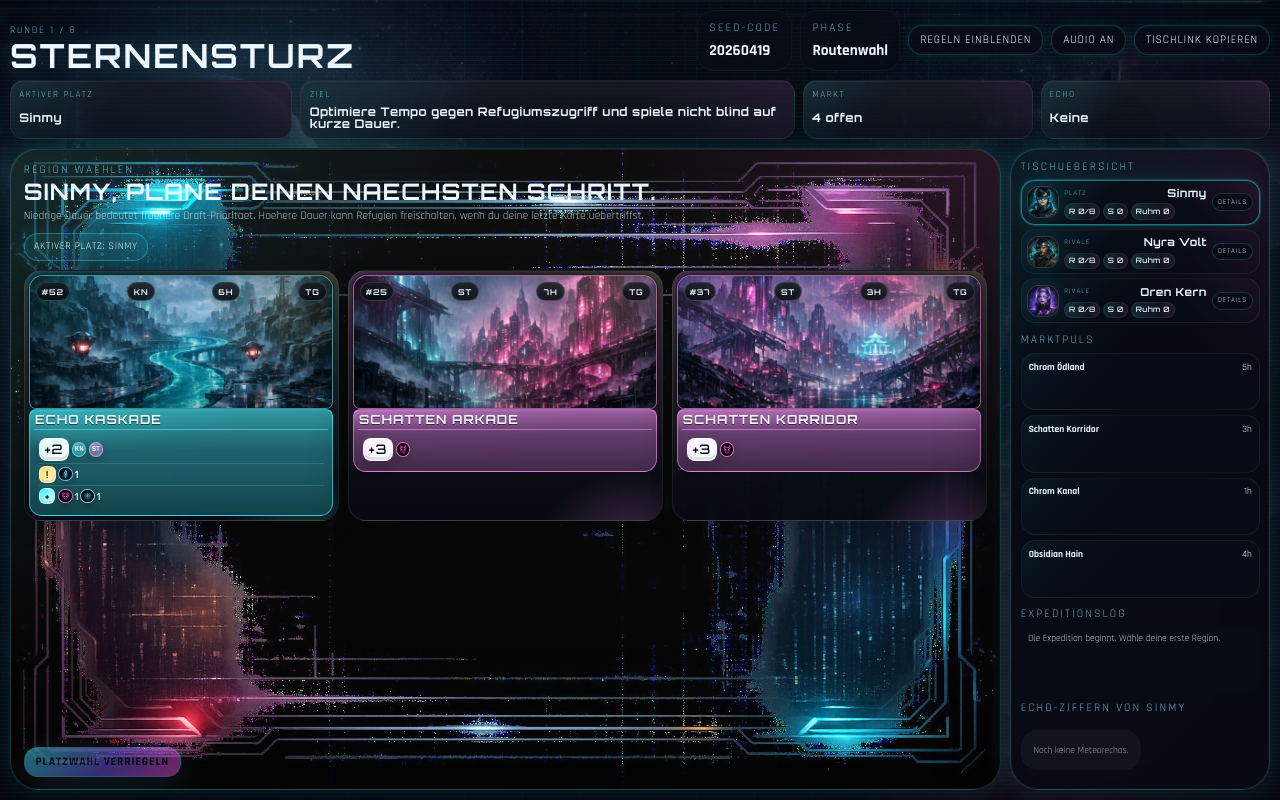
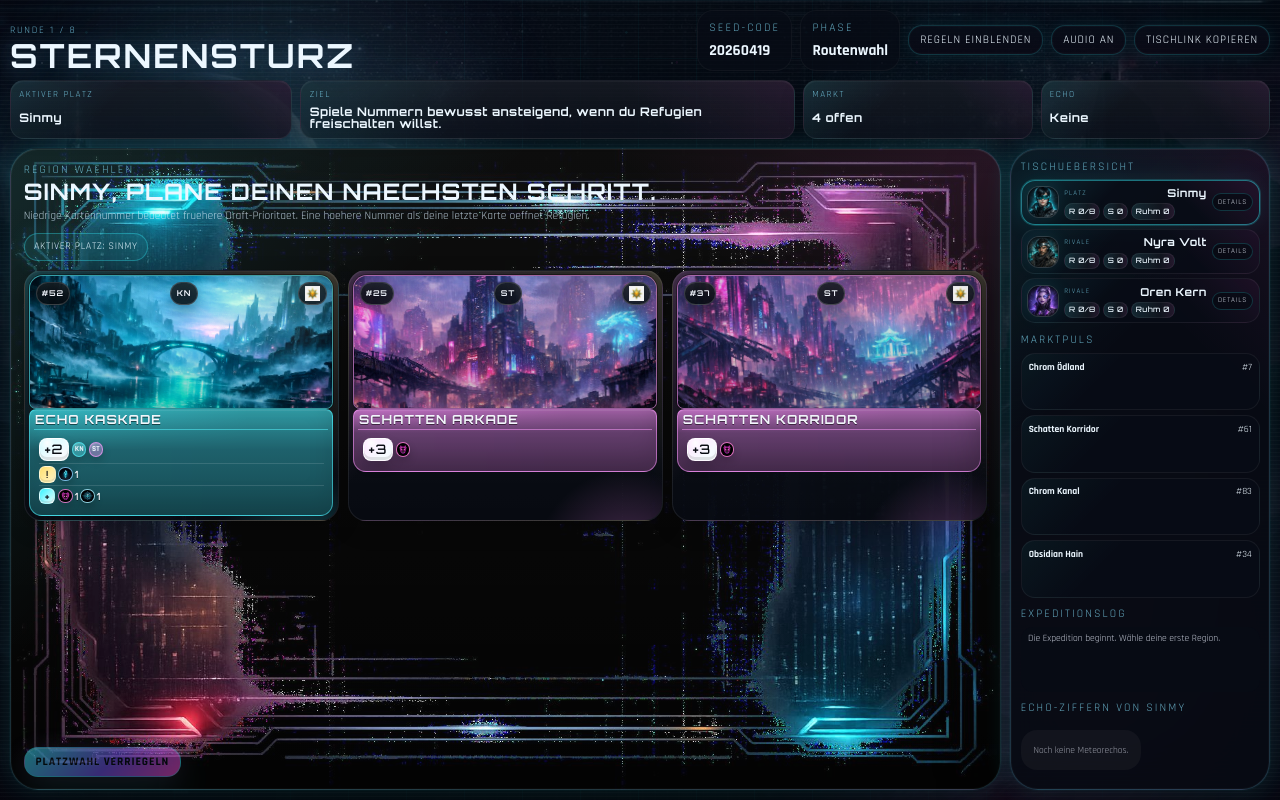
Before and after one commit to sinyrk-bit/faraway-atlas, a React (Vite) app: page / in a window 1280 px wide. Both pictures are taken after a click on the button "TAGESMODUS STERNENSTURZ". Built offline with nearby package versions, Linux system fonts and the light colour scheme.

Commit message:
Switch cards to serial order and new day-night icons

```diff
--- a/src/App.css
+++ b/src/App.css
@@ -1023,6 +1023,9 @@
   width: 100%;
   height: 100%;
   object-fit: cover;
+  transform-origin: center;
+  transition: transform 220ms ease, filter 220ms ease;
+  will-change: transform, filter;
 }
 
 .card-art-description {
@@ -1636,8 +1639,8 @@
 .card-art-shell::after {
   background:
     linear-gradient(180deg, rgba(3, 6, 12, 0.04), transparent 42%, rgba(2, 5, 10, 0.24)),
-    radial-gradient(circle at 12% 10%, color-mix(in srgb, var(--card-accent) 18%, transparent), transparent 24%),
-    radial-gradient(circle at 84% 16%, color-mix(in srgb, var(--card-secondary, #9aa2ff) 18%, transparent), transparent 30%);
+    radial-gradient(circle at var(--card-rift-x, 12%) var(--card-rift-y, 10%), color-mix(in srgb, var(--card-accent) 18%, transparent), transparent 24%),
+    radial-gradient(circle at var(--card-bloom-x, 84%) var(--card-bloom-y, 16%), color-mix(in srgb, var(--card-secondary, #9aa2ff) 18%, transparent), transparent 30%);
 }
 
 .card-art-overlay-intel,
@@ -1650,6 +1653,9 @@
 }
 
 .card-art-stat {
+  display: flex;
+  align-items: center;
+  justify-content: center;
   min-width: 2.05rem;
   padding: 0.2rem 0.38rem;
   background:
@@ -1658,6 +1664,14 @@
   border-color: rgba(255, 255, 255, 0.16);
   box-shadow: 0 7px 14px rgba(0, 0, 0, 0.28), 0 0 16px color-mix(in srgb, var(--card-accent) 16%, transparent);
   font-size: 0.54rem;
+}
+
+.card-art-stat-symbol {
+  width: 0.96rem;
+  height: 0.96rem;
+  object-fit: contain;
+  display: block;
+  filter: drop-shadow(0 0 8px rgba(255, 255, 255, 0.12));
 }
 
 .card-info-panel {
--- a/src/App.tsx
+++ b/src/App.tsx
@@ -78,11 +78,6 @@ const phaseLabels: Record<MatchState['phase'], string> = {
   finished: 'Endstand',
 }
 
-const timeLabels = {
-  day: 'Tag',
-  night: 'Nacht',
-} as const
-
 const modeCinematicLine: Record<MatchMode, string> = {
   classic: 'Acht Runden. Eine makellose Route. Kein zweiter Versuch.',
   advanced: 'Mehr Auftakt, mehr Druck, mehr Raum fuer praezise Perfektion.',
@@ -236,8 +231,8 @@ function RevealSummary({ match }: { match: MatchState }) {
               <strong>{entry.card.title}</strong>
             </div>
             <div className="reveal-meta">
-              <span>{entry.card.duration}h</span>
-              <span>{timeLabels[entry.card.time]}</span>
+              <span>#{entry.card.serial}</span>
+              <span>{entry.card.time === 'night' ? 'Mond' : 'Sonne'}</span>
             </div>
             <p>
               {entry.foundSanctuary
@@ -260,11 +255,11 @@ function RulesDrawer({ open }: { open: boolean }) {
     <aside className="rules-drawer">
       <div className="rules-block">
         <span>Kernablauf</span>
-        <p>Spiele pro Runde eine Region, decke gleichzeitig auf und drafte danach in aufsteigender Dauer aus dem Markt.</p>
+        <p>Spiele pro Runde eine Region, decke gleichzeitig auf und drafte danach in aufsteigender Kartennummer aus dem Markt.</p>
       </div>
       <div className="rules-block">
         <span>Refugien</span>
-        <p>Refugien findest du nur dann, wenn die soeben gespielte Region eine höhere Dauer als die vorherige besitzt.</p>
+        <p>Refugien findest du nur dann, wenn deine neue Karte eine hoehere Nummer als deine zuvor gespielte Region hat.</p>
       </div>
       <div className="rules-block">
         <span>Wertung</span>
@@ -427,7 +422,7 @@ function FinalScoreboard({ standings }: { standings: FinalStanding[] }) {
             <span className="final-rank">#{index + 1}</span>
             <div className="final-player">
               <strong>{standing.playerName}</strong>
-              <span>{standing.entries.length} Wertungen · Tempo {standing.tieBreaker}h</span>
+              <span>{standing.entries.length} Wertungen · Leitnummer #{standing.tieBreaker}</span>
             </div>
             <div className="final-entry-preview">
               {standing.entries.slice(0, 4).map((entry) => (
@@ -462,7 +457,7 @@ function buildPhaseAnnouncement(match: MatchState, activeName?: string): PhaseAn
       return {
         token: `reveal-${match.round}-${match.revealEntries.length}`,
         title: 'Synchrones Aufdecken',
-        detail: 'Die Tischreihenfolge enthuellt sich jetzt in Tempoabstufungen.',
+        detail: 'Die Tischreihenfolge enthuellt sich jetzt ueber die Kartennummern.',
       }
     case 'draft':
       return {
@@ -492,7 +487,7 @@ function buildPlayerStatusLine(player: PlayerState) {
     return 'Noch keine gespielte Region.'
   }
 
-  return `Letzte Karte #${latestRoute.serial} · ${latestRoute.duration}h · ${latestRoute.title}`
+  return `Letzte Karte #${latestRoute.serial} · ${latestRoute.title}`
 }
 
 function App() {
@@ -649,9 +644,9 @@ function App() {
     : match.phase === 'opening-hand'
       ? 'Waehle eine perfekt skalierte Auftakthand und halte die Flex-Kurve offen.'
       : match.phase === 'choose-region'
-        ? 'Optimiere Tempo gegen Refugiumszugriff und spiele nicht blind auf kurze Dauer.'
+        ? 'Spiele Nummern bewusst ansteigend, wenn du Refugien freischalten willst.'
         : match.phase === 'reveal'
-          ? 'Lies die Reihenfolge, bevor der Markt aufspringt, und plane den Premium-Pick.'
+          ? 'Lies die Nummernreihenfolge, bevor der Markt aufspringt, und plane den Premium-Pick.'
           : match.phase === 'draft'
             ? 'Sichere die beste Region fuer dein Endspielfenster und verliere keine Refugiumswerte.'
             : match.phase === 'finished'
@@ -1165,7 +1160,7 @@ function App() {
         <div className="phase-copy">
           <span className="phase-tag">Region waehlen</span>
           <h2>{activeHumanPlayer.name}, plane deinen naechsten Schritt.</h2>
-          <p>Niedrige Dauer bedeutet fruehere Draft-Prioritaet. Hoehere Dauer kann Refugien freischalten, wenn du deine letzte Karte uebertriffst.</p>
+          <p>Niedrige Kartennummer bedeutet fruehere Draft-Prioritaet. Eine hoehere Nummer als deine letzte Karte oeffnet Refugien.</p>
         </div>
         <div className="seat-banner">Aktiver Platz: {activeHumanPlayer.name}</div>
         <div className="card-grid">
@@ -1212,8 +1207,8 @@ function App() {
       <section className="phase-panel phase-panel-reveal" key={`reveal-${activeMatch.round}`}>
         <div className="phase-copy">
           <span className="phase-tag">Aufdecken</span>
-          <h2>Der Tisch loest sich in Temporeihenfolge auf.</h2>
-          <p>Schnelle Routen draften zuerst. Refugiumspruefungen passieren vor dem Marktdraft und koennen die ganze Runde kippen.</p>
+          <h2>Der Tisch loest sich in Nummernreihenfolge auf.</h2>
+          <p>Kleine Nummern draften zuerst. Refugiumspruefungen passieren vor dem Marktdraft und koennen die ganze Runde kippen.</p>
         </div>
         <RevealSummary match={activeMatch} />
         <button
@@ -1243,7 +1238,7 @@ function App() {
           <span className="phase-tag">Marktphase</span>
           <h2>{isHumanTurn ? `${activeHumanPlayer.name}, du bist mit dem Draft dran.` : `${currentPlayer?.name} draftet gerade.`}</h2>
           <p>
-            Die Draft-Reihenfolge beginnt bei der niedrigsten Dauer. Nimm eine Region aus dem Markt und sichere danach ein Refugium aus deinen Funden.
+            Die Draft-Reihenfolge beginnt bei der niedrigsten Kartennummer. Nimm eine Region aus dem Markt und sichere danach ein Refugium aus deinen Funden.
           </p>
         </div>
 
@@ -1508,7 +1503,7 @@ function App() {
                   type="button"
                 >
                   <strong>{card.title}</strong>
-                  <span>{card.duration}h</span>
+                  <span>#{card.serial}</span>
                 </button>
               ))}
             </div>
--- a/src/components/CardFace.tsx
+++ b/src/components/CardFace.tsx
@@ -2,12 +2,13 @@ import type { CSSProperties } from 'react'
 import clueIcon from '../assets/icons/clue-icon.jpg'
 import goldlogIcon from '../assets/icons/goldlog-icon.jpg'
 import meteorIcon from '../assets/icons/meteor-icon.jpg'
-import nightIcon from '../assets/icons/night-icon.jpg'
+import moonSymbolIcon from '../assets/icons/moon-symbol.png'
 import okikoIcon from '../assets/icons/okiko-icon.jpg'
 import sanctuaryIcon from '../assets/icons/sanctuary-icon.jpg'
+import sunSymbolIcon from '../assets/icons/sun-symbol.png'
 import udduIcon from '../assets/icons/uddu-icon.jpg'
 import { biomeMeta, resourceMeta } from '../game/content'
-import { getCardArt } from '../game/visuals'
+import { getCardArtTreatment } from '../game/visuals'
 import type { Biome, PlayCard, Prerequisite, Quest, RegionCard, ResourceType, SanctuaryCard } from '../game/types'
 
 interface CardFaceProps {
@@ -28,11 +29,6 @@ const rarityLabels = {
   mythic: 'Mythisch',
 } as const
 
-const timeLabels = {
-  day: 'Tag',
-  night: 'Nacht',
-} as const
-
 type IconArtKey = 'uddu' | 'okiko' | 'goldlog' | 'clue' | 'night' | 'sanctuary' | 'meteor'
 
 const iconArt: Record<IconArtKey, string> = {
@@ -40,7 +36,7 @@ const iconArt: Record<IconArtKey, string> = {
   okiko: okikoIcon,
   goldlog: goldlogIcon,
   clue: clueIcon,
-  night: nightIcon,
+  night: moonSymbolIcon,
   sanctuary: sanctuaryIcon,
   meteor: meteorIcon,
 }
@@ -71,6 +67,14 @@ type SymbolItem = {
   accent: string
   value?: number | string
   iconKey?: IconArtKey
+}
+
+type ArtStat = {
+  key: string
+  label?: string
+  iconSrc?: string
+  title: string
+  imageClassName?: string
 }
 
 function buildBiomeItem(biome: Biome): SymbolItem {
@@ -302,7 +306,7 @@ export function CardFace({
       : card.rarity === 'rare'
         ? '#b58cff'
         : '#ffe29a'
-  const art = getCardArt(card)
+  const art = getCardArtTreatment(card)
   const counters = buildCounterItems(card)
   const quest = 'quest' in card ? card.quest : undefined
   const questItems = buildQuestItems(quest)
@@ -312,18 +316,26 @@ export function CardFace({
   const visibleCounterItems = counters.slice(0, 3)
   const visibleQuestItems = questItems.slice(0, 3)
   const visiblePrerequisiteItems = prerequisiteItems.slice(0, 3)
-  const artStats =
+  const artStats: ArtStat[] =
     card.cardType === 'region'
       ? [
-          { key: 'serial', label: `#${card.serial}` },
-          { key: 'biome', label: biomeSigils[card.biome] },
-          { key: 'duration', label: `${card.duration}H` },
-          { key: 'time', label: card.time === 'night' ? 'NT' : 'TG' },
+          { key: 'serial', label: `#${card.serial}`, title: `Karte ${card.serial}` },
+          { key: 'biome', label: biomeSigils[card.biome], title: biomeMeta[card.biome].label },
+          {
+            key: 'time',
+            iconSrc: card.time === 'night' ? moonSymbolIcon : sunSymbolIcon,
+            title: card.time === 'night' ? 'Nachtkarte' : 'Tageskarte',
+            imageClassName: 'card-art-stat-symbol',
+          },
         ]
       : [
-          { key: 'sanctuary', label: 'RF' },
-          { key: 'biome', label: card.linkedBiome ? biomeSigils[card.linkedBiome] : 'NE' },
-          { key: 'rarity', label: card.rarity === 'rare' ? 'SR' : 'GE' },
+          { key: 'sanctuary', label: 'RF', title: 'Refugium' },
+          {
+            key: 'biome',
+            label: card.linkedBiome ? biomeSigils[card.linkedBiome] : 'NE',
+            title: card.linkedBiome ? biomeMeta[card.linkedBiome].label : 'Neutral',
+          },
+          { key: 'rarity', label: card.rarity === 'rare' ? 'SR' : 'GE', title: card.rarity === 'rare' ? 'Selten' : 'Gewoehnlich' },
         ]
   const classes = [
     'card-face',
@@ -348,6 +360,10 @@ export function CardFace({
           '--card-accent': accent,
           '--card-secondary': secondaryAccent,
           '--card-orbit': `${'serial' in card ? (card.serial * 13) % 100 : (card.title.length * 17) % 100}%`,
+          '--card-rift-x': art.riftX,
+          '--card-rift-y': art.riftY,
+          '--card-bloom-x': art.bloomX,
+          '--card-bloom-y': art.bloomY,
         } as CSSProperties
       }
       type="button"
@@ -363,12 +379,21 @@ export function CardFace({
           <img
             alt={card.cardType === 'region' ? `${card.title} Biombild` : `${card.title} Refugiumsbild`}
             className="card-art-image"
-            src={art}
+            src={art.src}
+            style={{
+              objectPosition: art.position,
+              transform: art.transform,
+              filter: art.filter,
+            }}
           />
           <div className="card-art-overlay card-art-overlay-top">
             {artStats.map((item) => (
-              <span className="card-art-stat" key={`${card.id}-${item.key}`}>
-                {item.label}
+              <span className="card-art-stat" key={`${card.id}-${item.key}`} title={item.title}>
+                {item.iconSrc ? (
+                  <img alt="" className={item.imageClassName ?? 'card-art-stat-symbol'} src={item.iconSrc} />
+                ) : (
+                  item.label
+                )}
               </span>
             ))}
           </div>
@@ -416,16 +441,15 @@ export function CardFace({
             <h3>{card.title}</h3>
             <p>{card.subtitle}</p>
           </div>
-          {'duration' in card ? (
-            <div className="card-meta">
-              <span className="card-duration">{card.duration}h</span>
-              <span className={`card-time card-time-${card.time}`}>{timeLabels[card.time]}</span>
-            </div>
-          ) : (
-            <div className="card-meta">
-              <span className="card-duration">{card.linkedBiome ? biomeMeta[card.linkedBiome].short : 'Neutral'}</span>
-            </div>
-          )}
+          <div className="card-meta">
+            <span className="card-duration">
+              {card.cardType === 'region'
+                ? `#${card.serial}`
+                : card.linkedBiome
+                  ? biomeMeta[card.linkedBiome].short
+                  : 'Neutral'}
+            </span>
+          </div>
         </header>
 
         <div className="card-symbol-board">
--- a/src/game/content.ts
+++ b/src/game/content.ts
@@ -299,7 +299,6 @@ function buildResources(serial: number, biome: Biome, meteor: boolean): Resource
 function buildRegionCard(serial: number, meteor = false): RegionCard {
   const biome = BIOMES[(serial + (meteor ? 1 : 0)) % BIOMES.length]
   const { title, subtitle } = buildRegionTitle(serial, biome)
-  const duration = 1 + ((serial * (meteor ? 7 : 5) + (meteor ? 3 : 1)) % 8)
   const time: TimeOfDay = serial % (meteor ? 2 : 3) === 0 ? 'night' : 'day'
   const clues = meteor ? (serial % 4 === 0 ? 2 : 1) : serial % 9 === 0 ? 2 : serial % 4 === 0 ? 1 : 0
 
@@ -313,7 +312,6 @@ function buildRegionCard(serial: number, meteor = false): RegionCard {
       ? 'Ein Meteor reißt den Himmel auf und lässt verborgene Routen elektrisch nachglühen.'
       : 'Die Bewohner erinnern sich an jeden Pfad anders, als er ursprünglich begangen wurde.',
     biome,
-    duration,
     time,
     clues,
     resources: buildResources(serial, biome, meteor),
--- a/src/game/engine.ts
+++ b/src/game/engine.ts
@@ -338,7 +338,7 @@ export function scorePlayer(player: PlayerState, starfall: boolean) {
   })
 
   const total = entries.reduce((sum, entry) => sum + entry.points, 0)
-  const tieBreaker = Math.min(...player.tableau.map((card) => card.duration))
+  const tieBreaker = Math.min(...player.tableau.map((card) => card.serial))
 
   return {
     total,
@@ -369,15 +369,14 @@ function evaluateRegionValue(
   const currentContext = buildScoreContext(currentTableau, player.sanctuaries)
   const base = scoreQuest(card.quest, currentContext, card.serial).points
   const previous = player.tableau.at(-1)
-  const sanctuaryBoost =
-    previous && card.duration + (mode === 'starfall' && card.meteor ? 1 : 0) > previous.duration ? 6 : 0
+  const sanctuaryBoost = previous && card.serial > previous.serial ? 6.4 : 0
   const clueBoost = card.clues * 1.4
   const resourceBoost = card.resources.uddu * 1.2 + card.resources.okiko * 1.8 + card.resources.goldlog * 2.2
-  const tempoBoost = round < maxRounds ? Math.max(0, 9 - card.duration) * 0.55 : 0
+  const initiativeBoost = round < maxRounds ? Math.max(0, 69 - card.serial) * 0.075 : 0
   const meteorBoost = mode === 'starfall' && card.meteor ? 4.5 : 0
   const nightBoost = card.time === 'night' ? 0.8 : 0
 
-  return base + sanctuaryBoost + clueBoost + resourceBoost + tempoBoost + meteorBoost + nightBoost
+  return base + sanctuaryBoost + clueBoost + resourceBoost + initiativeBoost + meteorBoost + nightBoost
 }
 
 function evaluateSanctuaryValue(player: PlayerState, card: SanctuaryCard, mode: MatchConfig['mode']) {
@@ -479,17 +478,17 @@ function aiChooseSanctuary(player: PlayerState, state: MatchState) {
   return player.pendingSanctuaries[choiceIndex]?.id
 }
 
-function effectiveDraftMetric(card: RegionCard, starfall: boolean) {
-  return card.duration + (starfall && card.meteor ? -0.25 : 0)
+function effectiveDraftMetric(card: RegionCard) {
+  return card.serial
 }
 
-function shouldFindSanctuary(player: PlayerState, playedCard: RegionCard, mode: MatchConfig['mode']) {
+function shouldFindSanctuary(player: PlayerState, playedCard: RegionCard) {
   const previous = player.tableau.at(-2)
   if (!previous) {
     return false
   }
 
-  return playedCard.duration + (mode === 'starfall' && playedCard.meteor ? 1 : 0) > previous.duration
+  return playedCard.serial > previous.serial
 }
 
 function draftSanctuaries(
@@ -887,7 +886,7 @@ export function confirmReveal(state: MatchState) {
   reveals.forEach(({ playerId, card }) => {
     const playerIndex = getPlayerIndex(next.players, playerId)
     const player = next.players[playerIndex]
-    const foundSanctuary = shouldFindSanctuary(player, card, next.config.mode)
+    const foundSanctuary = shouldFindSanctuary(player, card)
     let sanctuaryCount = 0
 
     if (foundSanctuary) {
@@ -910,11 +909,9 @@ export function confirmReveal(state: MatchState) {
 
   next.draftOrder = [...next.revealEntries]
     .sort((left, right) => {
-      const durationDelta =
-        effectiveDraftMetric(left.card, next.config.mode === 'starfall') -
-        effectiveDraftMetric(right.card, next.config.mode === 'starfall')
-      if (durationDelta !== 0) {
-        return durationDelta
+      const serialDelta = effectiveDraftMetric(left.card) - effectiveDraftMetric(right.card)
+      if (serialDelta !== 0) {
+        return serialDelta
       }
       return left.card.serial - right.card.serial
     })
--- a/src/game/types.ts
+++ b/src/game/types.ts
@@ -102,7 +102,6 @@ export interface RegionCard {
   subtitle: string
   flavor: string
   biome: Biome
-  duration: number
   time: TimeOfDay
   clues: number
   resources: ResourceMap
--- a/src/game/visuals.ts
+++ b/src/game/visuals.ts
@@ -24,6 +24,17 @@ import avatarCyber8 from '../assets/avatars/avatar-cyber-08.jpg'
 import avatarCyber9 from '../assets/avatars/avatar-cyber-09.jpg'
 import avatarCyber10 from '../assets/avatars/avatar-cyber-10.jpg'
 import type { PlayCard } from './types'
+
+export interface CardArtTreatment {
+  src: string
+  position: string
+  transform: string
+  filter: string
+  riftX: string
+  riftY: string
+  bloomX: string
+  bloomY: string
+}
 
 export const availableAvatars = [
   { id: 'cyber-01', label: 'Cyan Visier', src: avatarCyber1 },
@@ -61,6 +72,14 @@ function pickVariant<T>(items: readonly T[], seed: number) {
   return items[seed % items.length]
 }
 
+function buildCardVisualSeed(card: PlayCard) {
+  if (card.cardType === 'sanctuary') {
+    return hashString(`${card.id}:${card.title}:${card.linkedBiome ?? 'neutral'}:${card.clues}:${card.bonusNight}`)
+  }
+
+  return hashString(`${card.id}:${card.serial}:${card.title}:${card.biome}:${card.time}:${card.meteor ? 'meteor' : 'base'}`)
+}
+
 export function getAvatarById(avatarId?: string) {
   if (!avatarId) {
     return availableAvatars[0].src
@@ -71,13 +90,38 @@ export function getAvatarById(avatarId?: string) {
 
 export function getCardArt(card: PlayCard) {
   if (card.cardType === 'sanctuary') {
-    const sanctuarySeed = hashString(`${card.id}:${card.title}:${card.linkedBiome ?? 'neutral'}`)
+    const sanctuarySeed = buildCardVisualSeed(card)
     return pickVariant(artPools.sanctuary, sanctuarySeed)
   }
 
   const biomePool = artPools[card.biome]
-  const regionSeed = card.serial + (card.meteor ? 1 : 0) + card.duration + (card.time === 'night' ? 2 : 0)
+  const regionSeed = buildCardVisualSeed(card)
   return pickVariant(biomePool, regionSeed)
+}
+
+export function getCardArtTreatment(card: PlayCard): CardArtTreatment {
+  const seed = buildCardVisualSeed(card)
+  const src = getCardArt(card)
+  const positionX = 10 + (seed % 76)
+  const positionY = 12 + ((seed >>> 6) % 58)
+  const scale = 1.08 + ((seed >>> 12) % 12) * 0.025
+  const rotate = ((seed >>> 17) % 13) - 6
+  const flip = ((seed >>> 21) & 1) === 0 ? 1 : -1
+  const saturate = 0.94 + ((seed >>> 4) % 9) * 0.07
+  const brightness = 0.9 + ((seed >>> 10) % 7) * 0.04
+  const contrast = 0.96 + ((seed >>> 15) % 5) * 0.06
+  const hueShift = ((seed >>> 22) % 17) - 8
+
+  return {
+    src,
+    position: `${positionX}% ${positionY}%`,
+    transform: `scale(${(flip * scale).toFixed(3)}, ${scale.toFixed(3)}) rotate(${rotate}deg)`,
+    filter: `saturate(${saturate.toFixed(2)}) brightness(${brightness.toFixed(2)}) contrast(${contrast.toFixed(2)}) hue-rotate(${hueShift}deg)`,
+    riftX: `${8 + ((seed >>> 3) % 72)}%`,
+    riftY: `${8 + ((seed >>> 8) % 28)}%`,
+    bloomX: `${64 + ((seed >>> 19) % 24)}%`,
+    bloomY: `${10 + ((seed >>> 24) % 26)}%`,
+  }
 }
 
 export function getAvatarForPlayer(playerId: string, avatarId?: string) {
```
Also changed, not shown: src/components/PlayerRow.tsx (+4 -5 lines), src/assets/icons/moon-symbol.png (added), src/assets/icons/sun-symbol.png (added).
